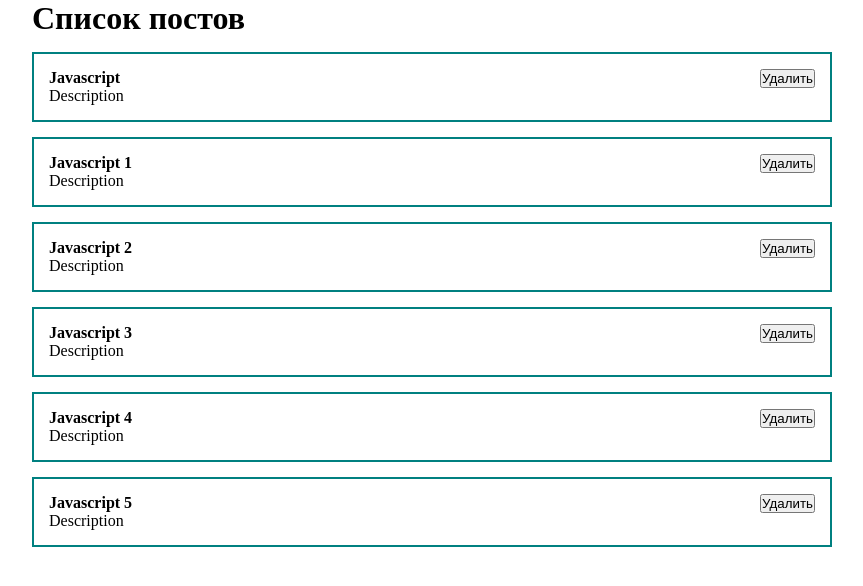
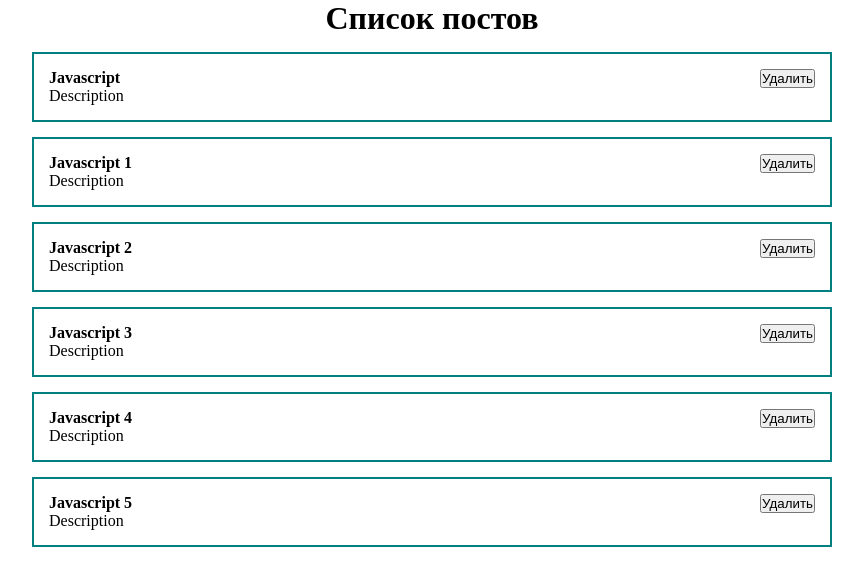
Before and after one commit to Forellko/react-course-ulbitv, a React (Create React App) app: page / in a window 1280 px wide. Shown: the top 586 px of the page, without its empty margins (208-1071 px from the left). Built offline with nearby package versions, Linux system fonts and the light colour scheme; the HTML template or start-up script is replaced by a standard one.

Commit message:
Center h1

```diff
--- a/src/App.js
+++ b/src/App.js
@@ -14,7 +14,7 @@ function App() {
 
   return (
     <div className="App">
-      <h1>Список постов</h1>
+      <h1 style={{ textAlign: 'center' }}>Список постов</h1>
       {posts.map((post) => (
         <PostItem post={post} key={post.id} />
       ))}
```
